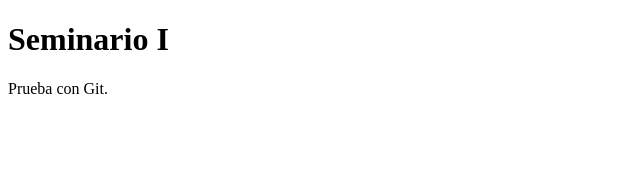
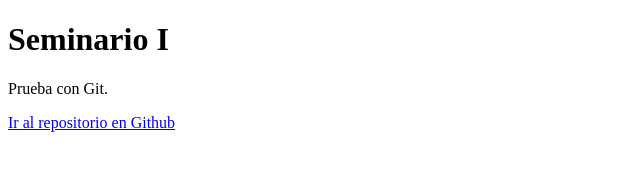
Before and after one commit to alejandrozucca/Prueba, a plain HTML site: page index.html in a window 1280 px wide. Shown: the whole page, without its empty margins (0-640 px from the left). Drawn offline with Linux system fonts and the light colour scheme.

Commit message:
Agregue link al repo

```diff
--- a/index.html
+++ b/index.html
@@ -6,5 +6,6 @@
 	<body>
 		<h1>Seminario I</h1>
 		<p>Prueba con Git.</p>
+		<a href="https://github.com/alejandrozucca/Prueba.git">Ir al repositorio en Github</a>
 	</body>
 </html>
```
